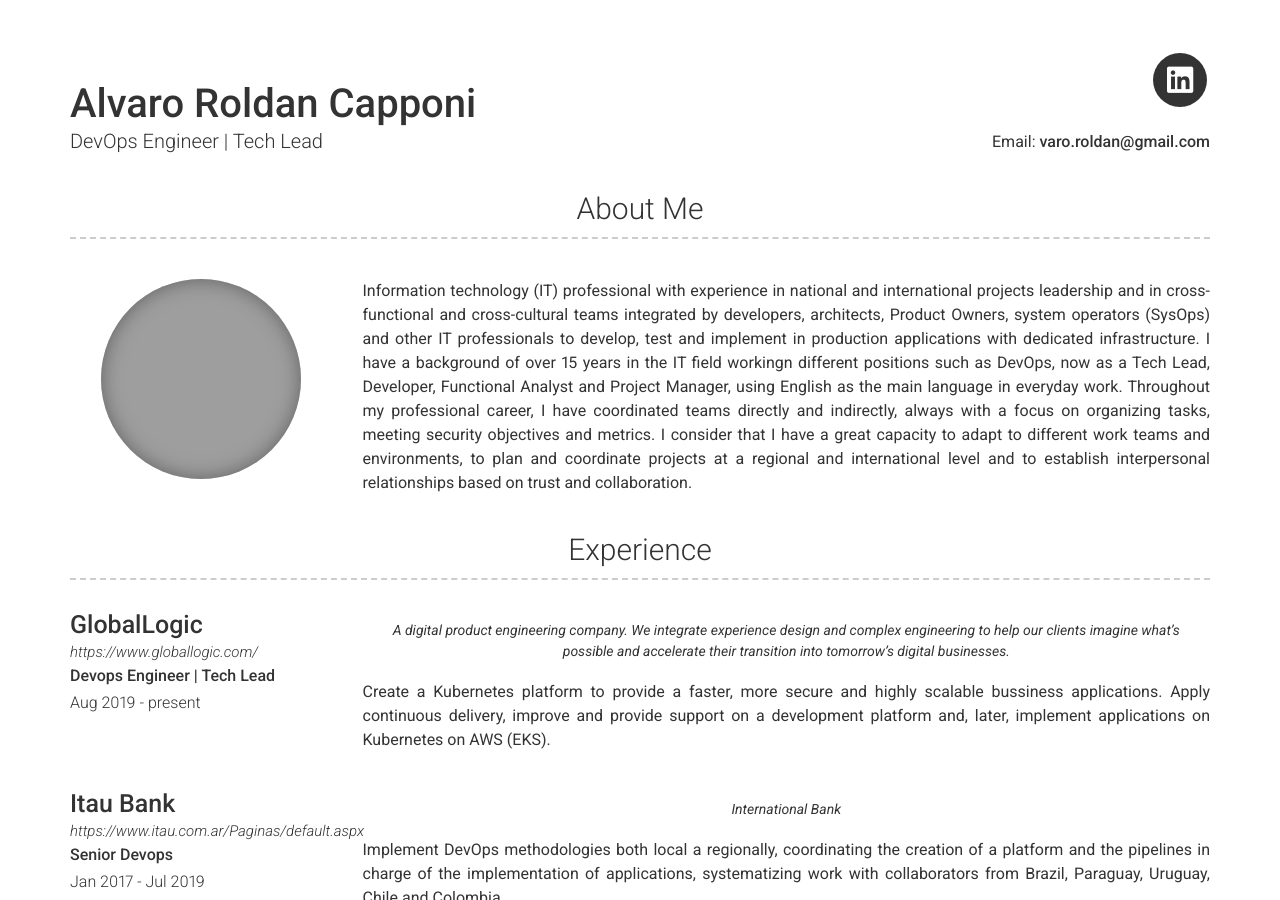
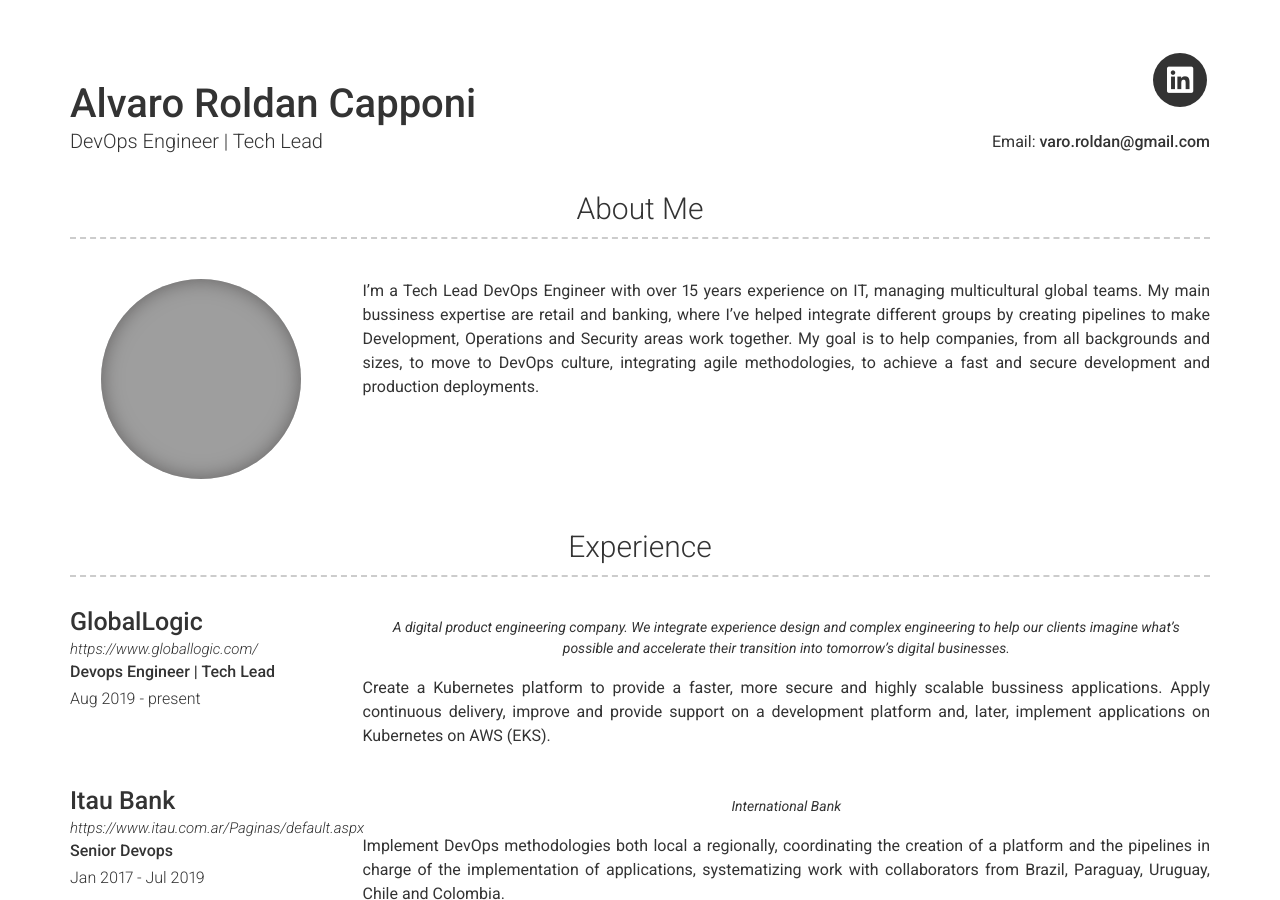
Before and after one commit to alvaro-roldan-capponi/cv, a Jekyll site: the page built from index.md, in a window 1280 px wide and 900 px high. Built offline with Jekyll 4.4.1, drawn with Linux system fonts in a browser that asks for light colours; nearby versions of some CDN libraries; some of the changed text lies outside the part shown; grey boxes are pictures that could not be loaded.

Commit message:
about me updated

```diff
--- a/_config.yml
+++ b/_config.yml
@@ -46,13 +46,25 @@ linkedin_username: alvaro-roldan-capponi-24b19314
 # about_title: About Me (Use this to override about section title)
 about_profile_image: mypicture/Alvaro_Roldan_Capponi.jpg
 about_content: | # this will include new lines to allow paragraphs
-  Information technology (IT) professional with experience in national and international projects leadership and in cross-functional and cross-cultural teams integrated by
-  developers, architects, Product Owners, system operators (SysOps) and other IT professionals to develop, test and implement in production applications with
-  dedicated infrastructure. I have a background of over 15 years in the IT field workingn different positions such as DevOps, now as a Tech Lead, Developer, Functional
-  Analyst and Project Manager, using English as the main language in everyday work.
-  Throughout my professional career, I have coordinated teams directly and indirectly, always with a focus on organizing tasks, meeting security objectives and metrics. I
-  consider that I have a great capacity to adapt to different work teams and environments, to plan and coordinate projects at a regional and international level and to establish
-  interpersonal relationships based on trust and collaboration.
+  I'm a Tech Lead DevOps Engineer with over 15 years experience on IT, managing multicultural global teams.
+  My main bussiness expertise are retail and banking, where I've helped integrate different groups by creating pipelines to make Development, Operations and Security areas work together.
+  My goal is to help companies, from all backgrounds and sizes, to move to DevOps culture, integrating agile methodologies, to achieve a fast and secure development and production deployments.
+
+
+# DevOps Engineer with experience in national and international projects leadership and in cross-functional and cross-cultural teams integrated by
+# developers, architects, Product Owners, system operators (SysOps) and other IT professionals to develop, test and implement in production applications with
+# dedicated infrastructure. I have a background of over 15 years in the IT field workingn different positions such as DevOps, now as a Tech Lead, Developer, Functional
+# Analyst and Project Manager.
+# Throughout my professional career, I have coordinated teams directly and indirectly, always with a focus on organizing tasks, meeting security objectives and metrics. I
+# consider that I have a great capacity to adapt to different work teams and environments, to plan and coordinate projects at a regional and international level and to establish
+# interpersonal relationships based on trust and collaboration.
+
+
+
+# Qué sos?
+# Qué hice?
+# Qué principios defiendo en lo profesional?
+
 
 # Projects Section
 # projects_title: Projects #(Use this to override about projects section title)
@@ -74,10 +86,10 @@ more_content: | # this will include new lines to allow paragraphs
       Learning attitude and continuous improvement.
 
   *Skills*
-    - AwS
-    - Docker
-    - Kubernetes
-    - CI/CD
+    - AWS Services
+    - Docker: Dockerfiles / docker-compose / multistage
+    - Kubernetes: EKS
+    - CI/CD: Gitlab-ci / Jenkins
     - Python
     - NodeJS
     - Bash
```
